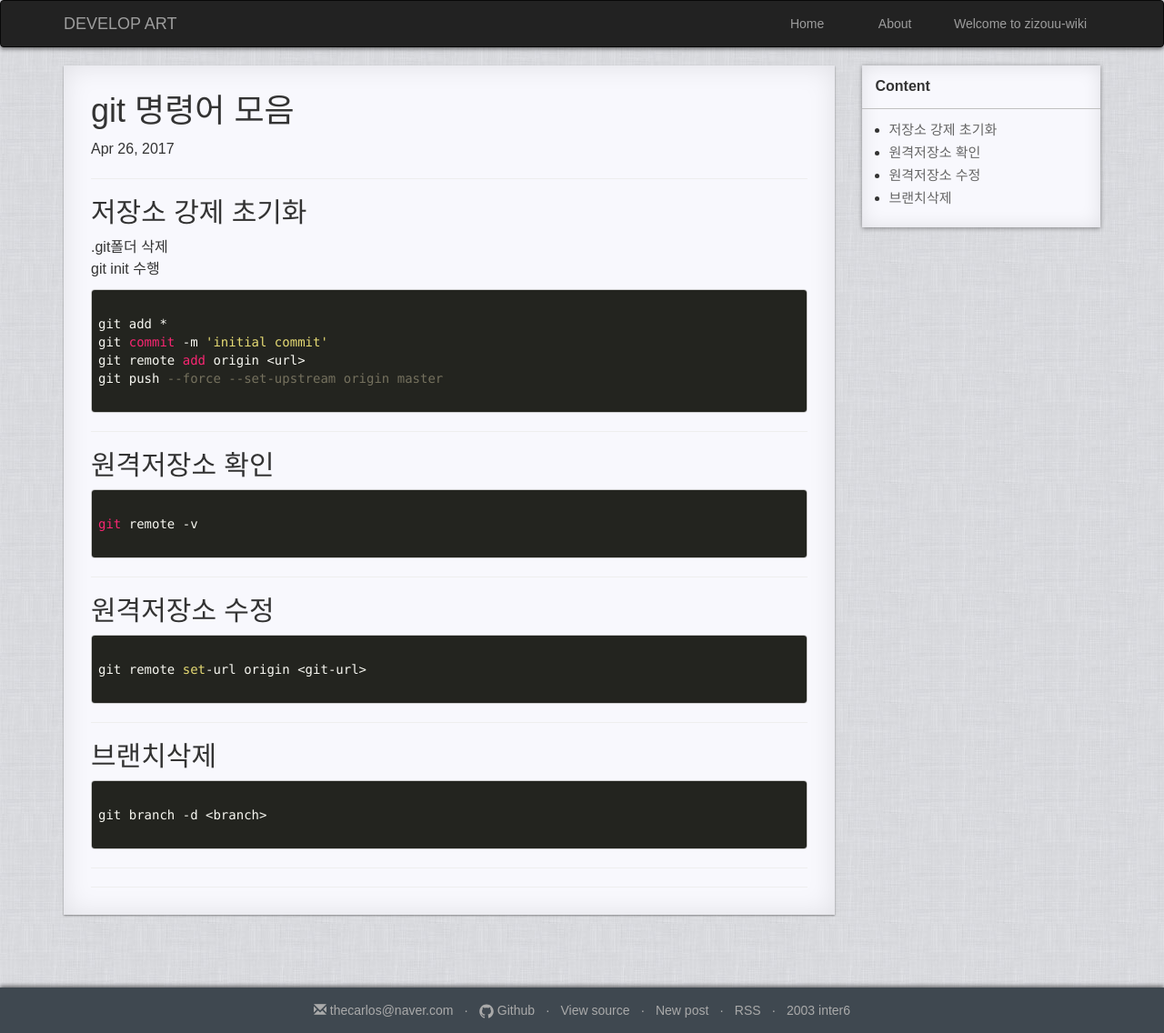
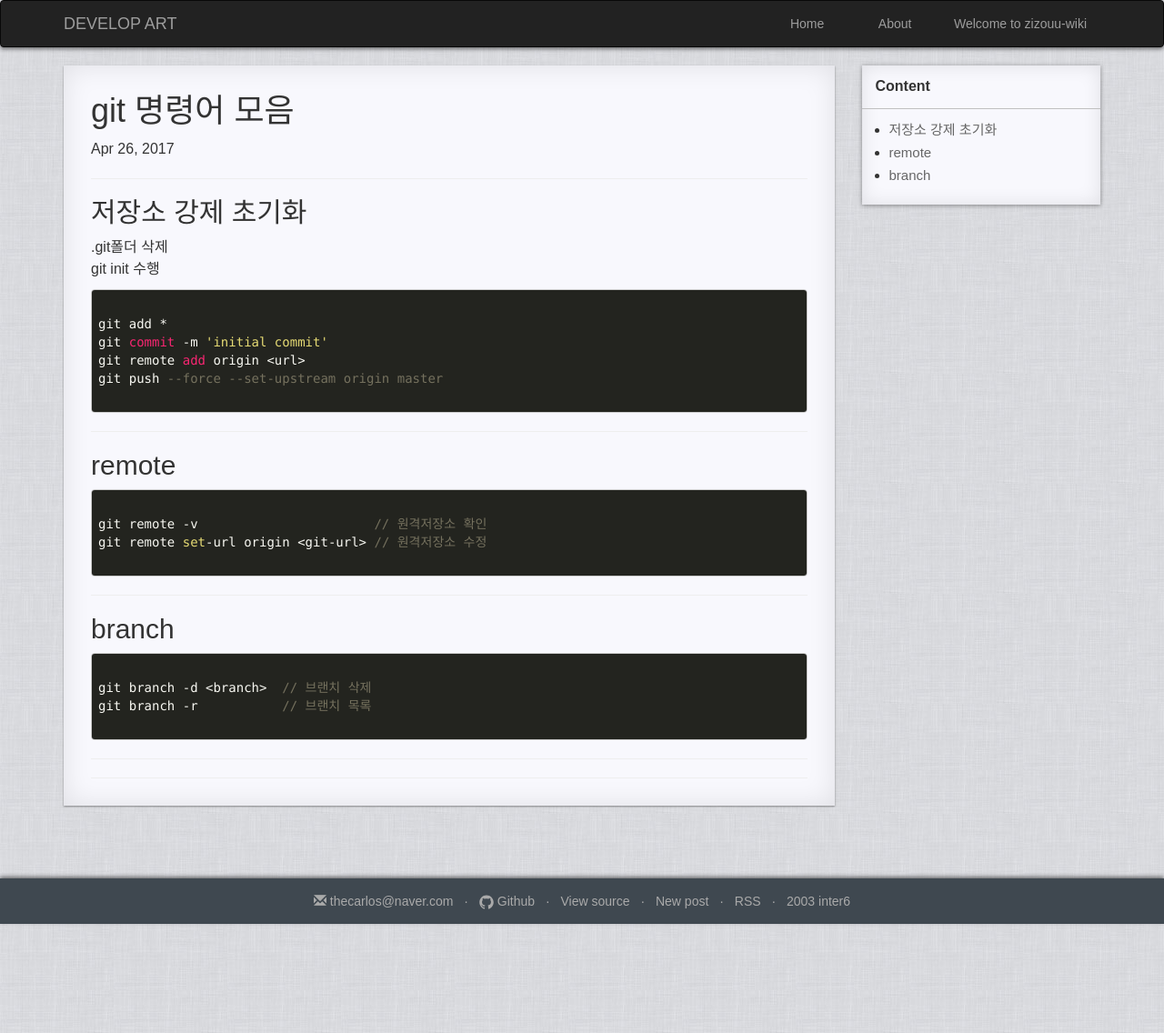
Before and after one commit to zizouu/zizouu.github.io, a Jekyll site: the page built from _posts/git/2017-04-26-git-command.md, in a window 1280 px wide. Shown: the whole page at 91% size. Built offline with Jekyll 4.4.1, drawn with Linux system fonts in a browser that asks for light colours; after the commit the page ends 1016 px from its top, so only the background shows below that.

Commit message:
update git command

````diff
--- a/_posts/git/2017-04-26-git-command.md
+++ b/_posts/git/2017-04-26-git-command.md
@@ -21,29 +21,22 @@ git push --force --set-upstream origin master
 ```
 ***
 
-## 원격저장소 확인
+## remote
 
-```git
+```
 
-git remote -v
+git remote -v                       // 원격저장소 확인
+git remote set-url origin <git-url> // 원격저장소 수정
 
 ```
 ***
 
-## 원격저장소 수정
+## branch
 
-```git
+```
 
-git remote set-url origin <git-url>
+git branch -d <branch>  // 브랜치 삭제
+git branch -r           // 브랜치 목록
 
 ```
 ***
-
-## 브랜치삭제
-
-```git
-
-git branch -d <branch>
-
-```
-***
````
